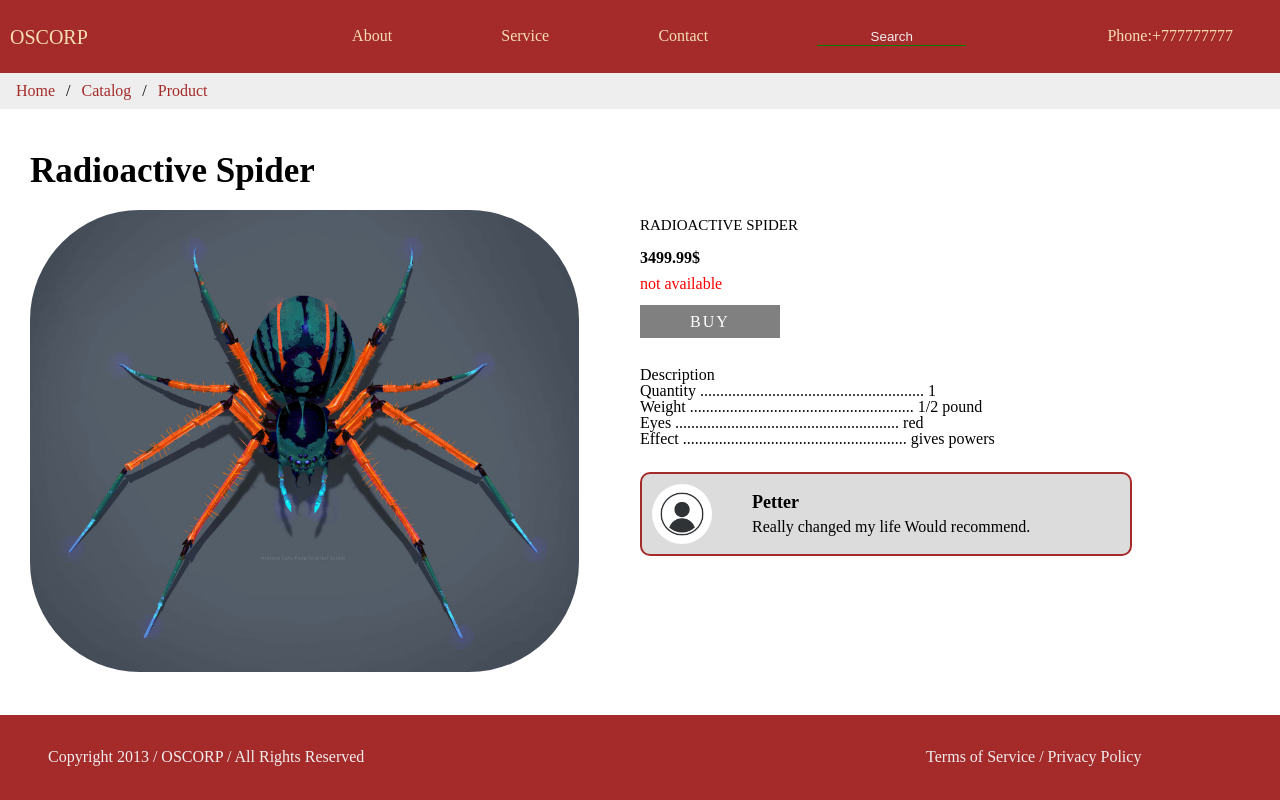
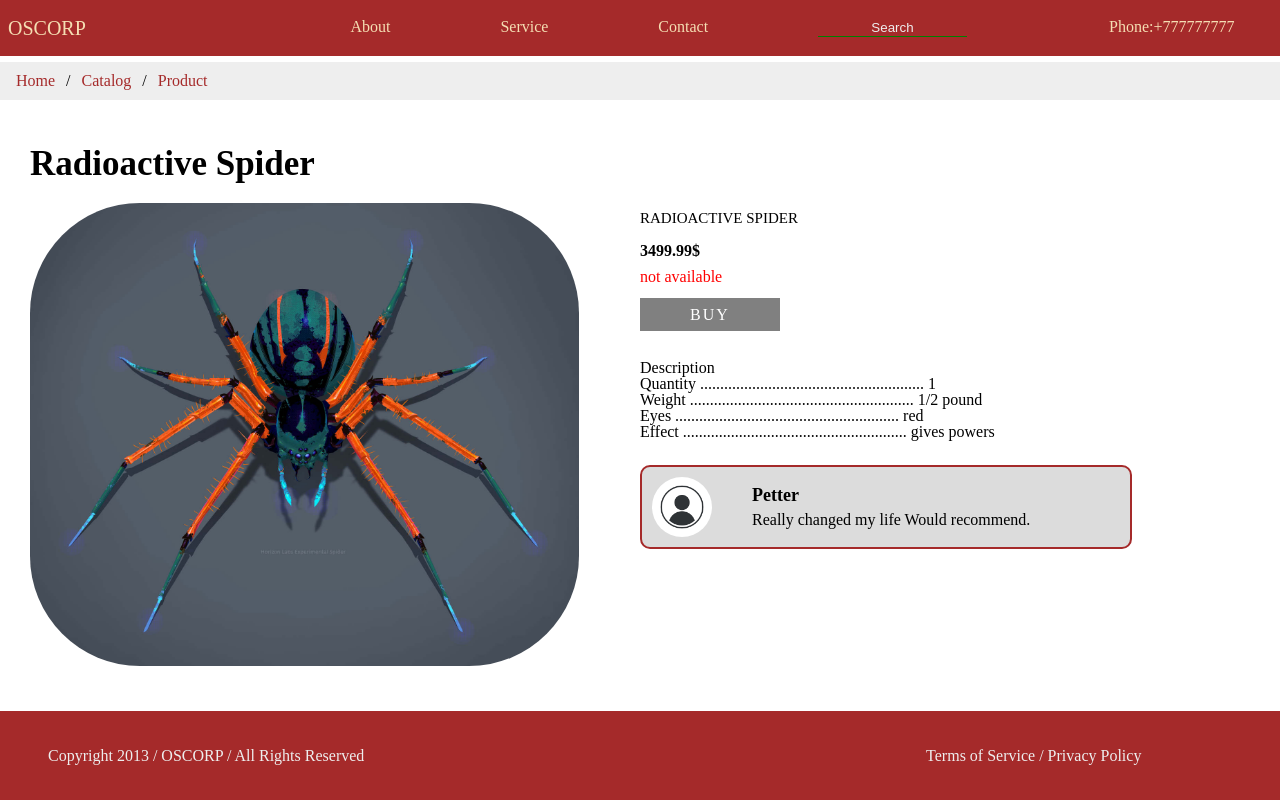
Before and after one commit to igor-romasiuk/ucode, a plain HTML site: page sprint01/task06/card.html in a window 1280 px wide. Drawn offline with Linux system fonts and the light colour scheme.

Commit message:
add change

```diff
--- a/sprint01/task06/card.html
+++ b/sprint01/task06/card.html
@@ -31,11 +31,11 @@
             </ul>
         </nav>
     </header>
-    <nav>
+    <nav class="bredcrumb">
         <ul class="breadcrumb">
             <li><a href="">Home</a></li>
-            <li><a href="file:///home/igor/ucode/sprint01/task06/index.html">Catalog</a></li>
-            <li><a href="file:///home/igor/ucode/sprint01/task06/card.html">Product</a></li>
+            <li><a href="./index.html">Catalog</a></li>
+            <li><a href="./card.html">Product</a></li>
           </ul>
     </nav>
     <div class="content">
--- a/sprint01/task06/css/style2.css
+++ b/sprint01/task06/css/style2.css
@@ -56,7 +56,8 @@ table {
 
 .header {
     grid-area: "header";
-    padding: 10px;
+    max-height: 40px;
+    padding: 8px;
     background-color: brown;
     display: grid;
     grid-template: 1fr / 1fr minmax(auto,270px) minmax(auto, 1100px) 1fr;
@@ -104,9 +105,12 @@ table {
     color: wheat;
 }
 
-
+.bredcrumb {
+    height: max-content;
+    margin-top: -11px;
+}
 ul.breadcrumb {
-    padding: 10px 16px;
+    padding: 11px 16px 11px 16px;
     list-style: none;
     background-color: #eee;
 }
@@ -129,7 +133,7 @@ ul.breadcrumb li a {
 
 
 .content {
-    padding: 0 30px;
+    padding: 0 30px 0px 30px;
 }
 
 h2 {
@@ -269,7 +273,6 @@ img {
         grid-template: 1fr / 2fr;
     }
     .info {
-        border: 1px solid firebrick;
         text-align: center;
     }
     .image {
```
Also changed, not shown: sprint01/task06/index.html (+2 -2 lines).
